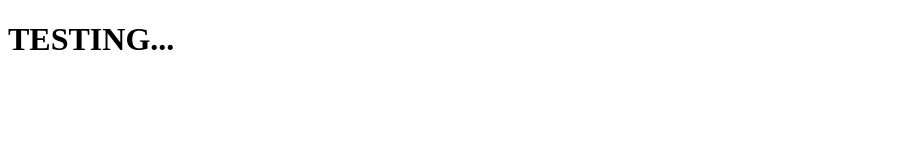
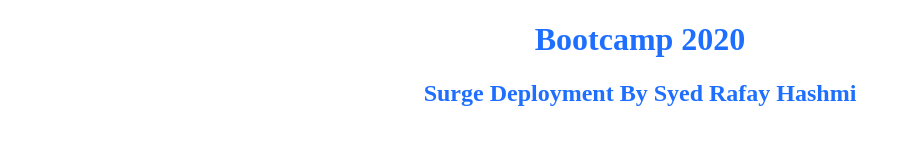
Before and after one commit to syedrafayhashmi/Bootcamp2020, a plain HTML site: page index.html in a window 1280 px wide. Shown: the whole page, without its empty margins (0-910 px from the left). Drawn offline with Linux system fonts and the light colour scheme.

Commit message:
surge deployment

```diff
--- a/index.html
+++ b/index.html
@@ -4,8 +4,11 @@
     <meta charset="UTF-8">
     <meta name="viewport" content="width=device-width, initial-scale=1.0">
     <title>Document</title>
+    <link rel="stylesheet" href="style.css">
 </head>
 <body>
-    <h1>TESTING...</h1>
+    <h1>Bootcamp 2020</h1>
+    <h2>Surge Deployment By Syed Rafay Hashmi</h2>
+
 </body>
 </html>
--- /dev/null
+++ b/style.css
@@ -0,0 +1,4 @@
+h1,h2{
+    text-align: center;
+     color:#1e6fff
+}
```
